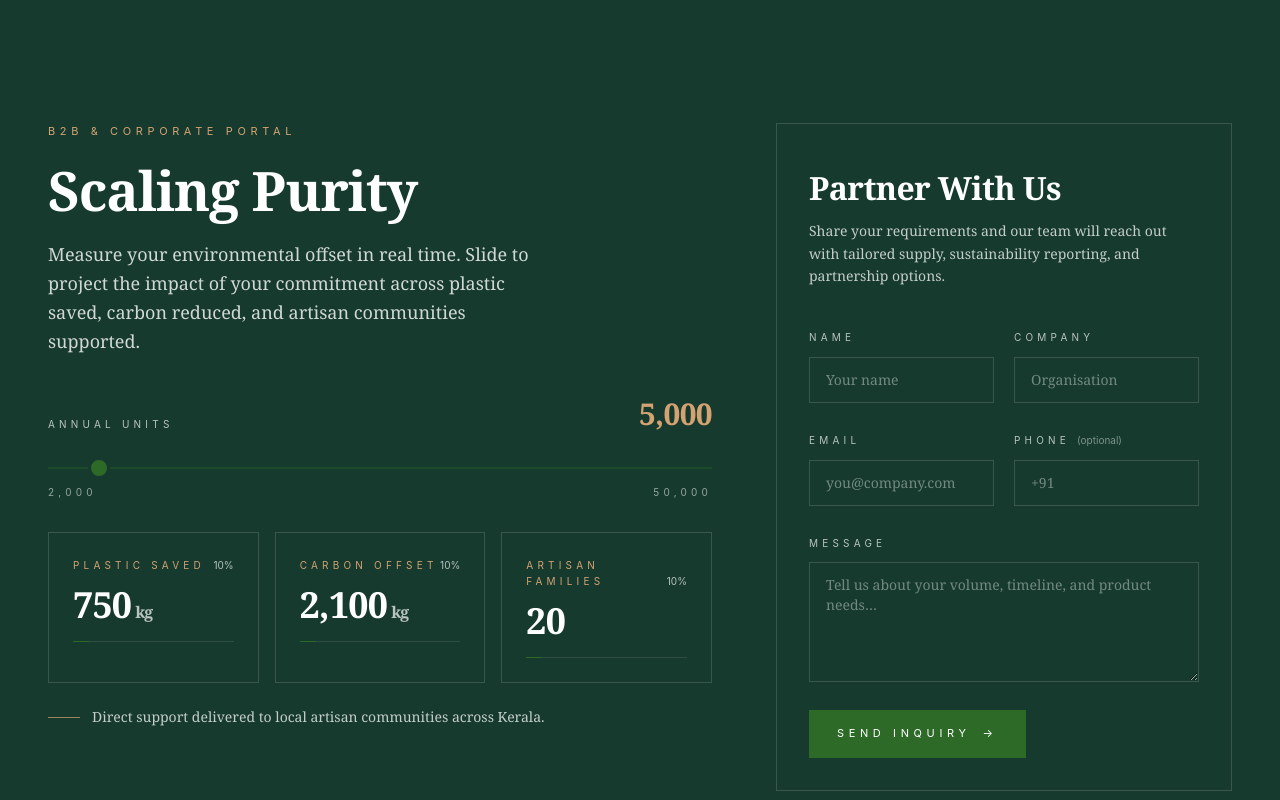
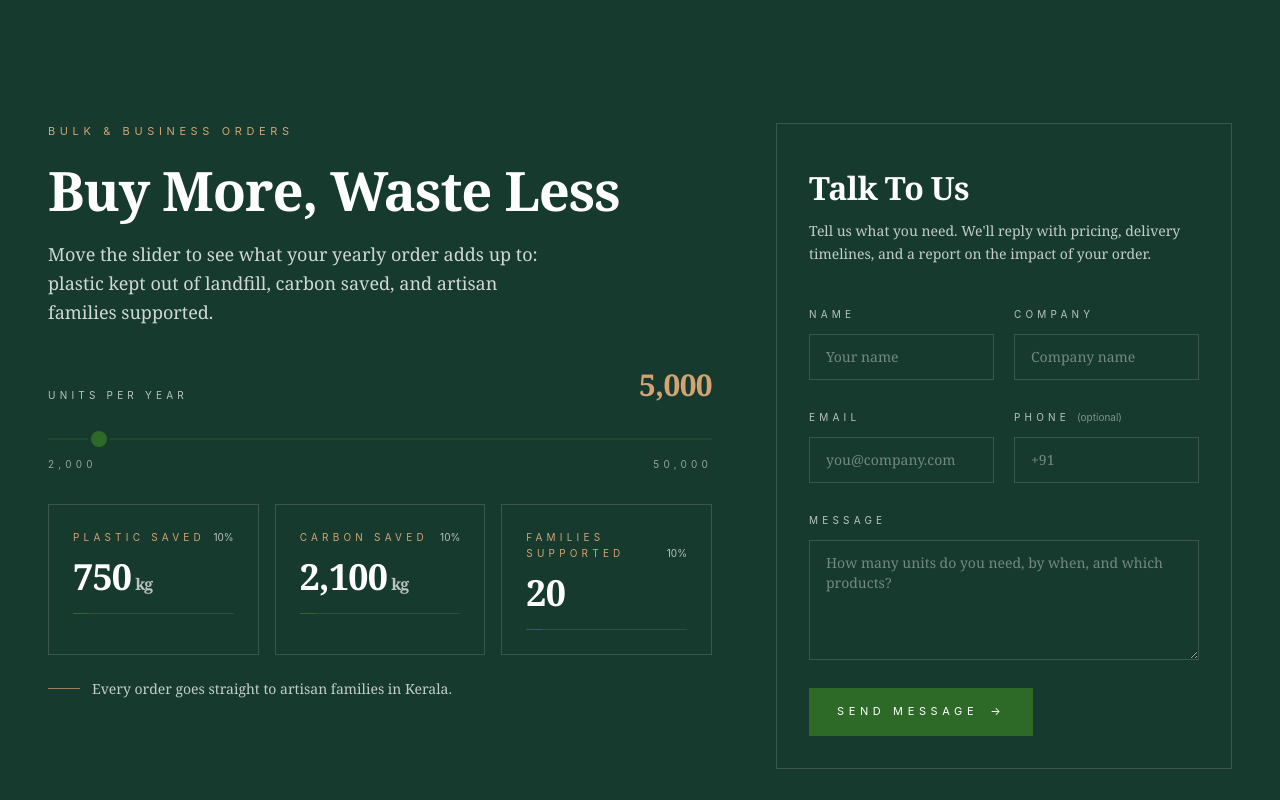
Before and after one commit to Sonali0501/OURA, a React (Vite) app: page / in a window 1280 px wide. Shown: the part 7580-8380 px from the top of the page. Built offline with nearby package versions, Linux system fonts and the light colour scheme; no server answers.

Commit message:
refactor: update terminology and improve clarity in B2BPortal component

```diff
--- a/src/components/Home/B2BPortal.tsx
+++ b/src/components/Home/B2BPortal.tsx
@@ -75,7 +75,7 @@ export default function B2BPortal() {
       `Company: ${form.company}`,
       `Email: ${form.email}`,
       form.phone ? `Phone: ${form.phone}` : null,
-      `Projected annual units: ${fmt(units)}`,
+      `Units per year: ${fmt(units)}`,
       "",
       form.message,
     ]
@@ -83,7 +83,7 @@ export default function B2BPortal() {
       .join("\n");
 
     const mailto = `mailto:contact@ouracoconut.com?subject=${encodeURIComponent(
-      "B2B Partnership Inquiry — OURA"
+      "Bulk Order Enquiry — OURA"
     )}&body=${encodeURIComponent(body)}`;
 
     window.location.href = mailto;
@@ -98,17 +98,17 @@ export default function B2BPortal() {
           <div className="lg:col-span-7">
             <Reveal>
               <p className="text-husk text-[11px] font-sans-ui tracking-luxe uppercase">
-                B2B &amp; Corporate Portal
+                Bulk &amp; Business Orders
               </p>
               <h2
                 className="mt-4 font-display font-semibold leading-tight"
                 style={{ fontSize: "clamp(2rem, 4.5vw, 3.4rem)" }}
               >
-                Scaling Purity
+                Buy More, Waste Less
               </h2>
               <p className="mt-4 max-w-lg text-ivory/80">
-                Measure your environmental offset in real time. Slide to project the impact of your
-                commitment across plastic saved, carbon reduced, and artisan communities supported.
+                Move the slider to see what your yearly order adds up to: plastic kept out of
+                landfill, carbon saved, and artisan families supported.
               </p>
             </Reveal>
 
@@ -116,7 +116,7 @@ export default function B2BPortal() {
               <div className="mt-10">
                 <div className="flex items-end justify-between mb-4">
                   <span className="text-[10px] font-sans-ui tracking-luxe uppercase text-ivory/70">
-                    Annual Units
+                    Units Per Year
                   </span>
                   <span className="font-display text-3xl font-semibold text-husk">
                     {fmt(units)}
@@ -129,7 +129,7 @@ export default function B2BPortal() {
                   step={500}
                   value={units}
                   onChange={(e) => setUnits(Number(e.target.value))}
-                  aria-label="Annual units"
+                  aria-label="Units per year"
                   className="w-full oura-range"
                 />
                 <div className="flex justify-between mt-2 text-[10px] font-sans-ui tracking-luxe uppercase text-ivory/55">
@@ -142,15 +142,15 @@ export default function B2BPortal() {
             <Reveal delay={0.15}>
               <div className="mt-8 grid grid-cols-1 sm:grid-cols-3 gap-4">
                 <StatCard label="Plastic Saved" value={fmt(plastic)} unit="kg" pct={pct(plastic, 7500)} />
-                <StatCard label="Carbon Offset" value={fmt(carbon)} unit="kg" pct={pct(carbon, 21000)} />
-                <StatCard label="Artisan Families" value={fmt(families)} unit="" pct={pct(families, 200)} />
+                <StatCard label="Carbon Saved" value={fmt(carbon)} unit="kg" pct={pct(carbon, 21000)} />
+                <StatCard label="Families Supported" value={fmt(families)} unit="" pct={pct(families, 200)} />
               </div>
             </Reveal>
 
             <Reveal delay={0.2}>
               <div className="mt-6 flex items-center gap-3 text-ivory/75 text-sm">
                 <span className="block h-px w-8 bg-husk/70" />
-                Direct support delivered to local artisan communities across Kerala.
+                Every order goes straight to artisan families in Kerala.
               </div>
             </Reveal>
           </div>
@@ -163,21 +163,21 @@ export default function B2BPortal() {
                   className="mt-3 font-display font-semibold leading-tight"
                   style={{ fontSize: "clamp(1.5rem, 3vw, 2rem)" }}
                 >
-                  Partner With Us
+                  Talk To Us
                 </h3>
                 <p className="mt-3 text-sm text-ivory/75 leading-relaxed">
-                  Share your requirements and our team will reach out with tailored supply,
-                  sustainability reporting, and partnership options.
+                  Tell us what you need. We&apos;ll reply with pricing, delivery timelines, and a
+                  report on the impact of your order.
                 </p>
 
                 {submitted ? (
                   <div className="mt-8 border border-ivory/15 p-6">
                     <p className="text-husk text-[10px] font-sans-ui tracking-luxe uppercase">
-                      Inquiry prepared
+                      Your message is ready
                     </p>
                     <p className="mt-3 text-sm text-ivory/85 leading-relaxed">
-                      Your message is ready to send. If your mail client did not open, email us
-                      directly at{" "}
+                      We&apos;ve opened your email app with the details filled in. If nothing
+                      opened, just write to us at{" "}
                       <a
                         href="mailto:contact@ouracoconut.com"
                         className="text-husk hover:underline"
@@ -194,7 +194,7 @@ export default function B2BPortal() {
                       }}
                       className="mt-6 text-[10px] font-sans-ui tracking-luxe uppercase text-ivory/70 hover:text-husk transition"
                     >
-                      Send another inquiry
+                      Write another message
                     </button>
                   </div>
                 ) : (
@@ -220,7 +220,7 @@ export default function B2BPortal() {
                           required
                           value={form.company}
                           onChange={(e) => updateField("company", e.target.value)}
-                          placeholder="Organisation"
+                          placeholder="Company name"
                           className={inputClass}
                         />
                       </div>
@@ -262,7 +262,7 @@ export default function B2BPortal() {
                         rows={4}
                         value={form.message}
                         onChange={(e) => updateField("message", e.target.value)}
-                        placeholder="Tell us about your volume, timeline, and product needs…"
+                        placeholder="How many units do you need, by when, and which products?"
                         className={`${inputClass} resize-y min-h-[120px]`}
                       />
                     </div>
@@ -271,7 +271,7 @@ export default function B2BPortal() {
                       type="submit"
                       className="inline-flex items-center gap-3 h-12 px-7 bg-gold text-ivory text-[11px] font-sans-ui tracking-luxe uppercase hover:brightness-110 transition"
                     >
-                      Send inquiry <span aria-hidden="true">→</span>
+                      Send message <span aria-hidden="true">→</span>
                     </button>
                   </form>
                 )}
```
